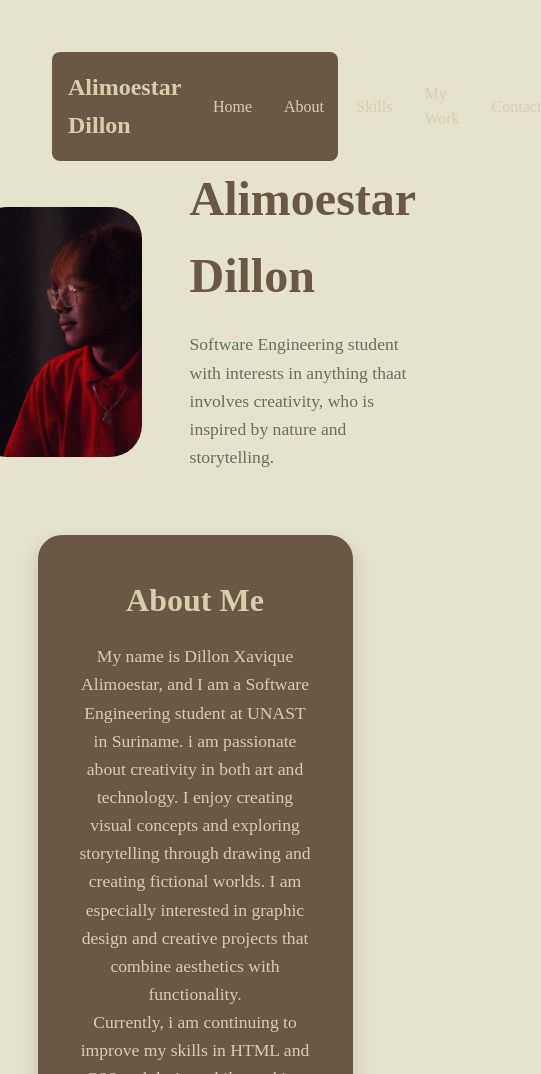
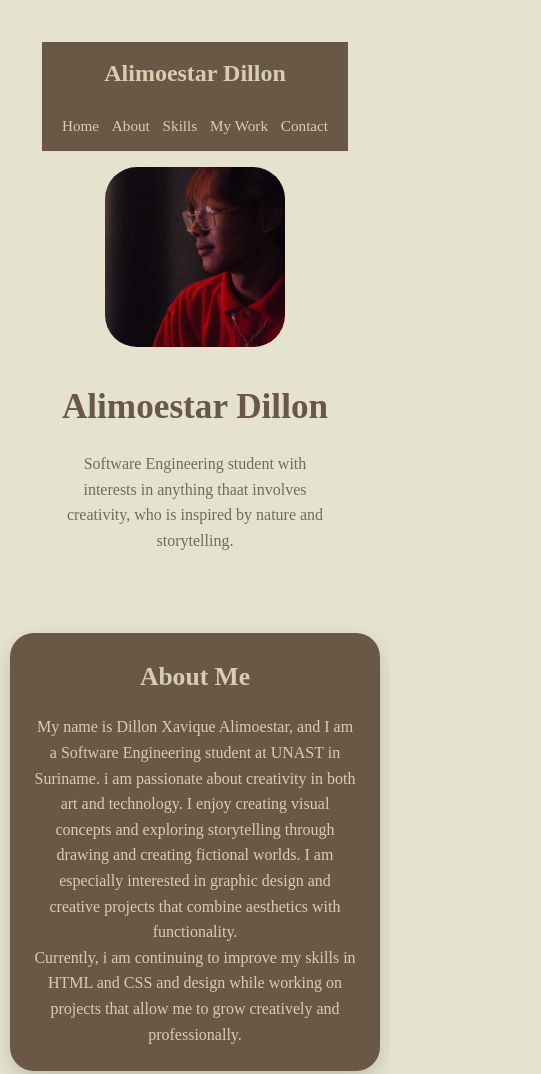
Before and after one commit to Xavieque/Alimoestar-Dillon-Portfolio, a plain HTML site: page index.html in a window 390 px wide. Shown: the top 1074 px of the page, 541 px wide, since content can reach past the window. Drawn offline with Linux system fonts and the light colour scheme.

Commit message:
Refactor CSS styles for improved layout and design

```diff
--- a/css/main.css
+++ b/css/main.css
@@ -205,39 +205,85 @@ section p{
 @media (max-width: 768px){
 
   body{
-    padding:20px;
+    padding: 10px;
   }
 
-  h1{
-    font-size:2.2rem;
+  nav{
+    padding: 12px;
+    width: 100%;
+    border-radius: 0;
   }
 
-  .project-card{
-    flex-direction: column;
-    text-align:center;
-
-    padding:1.5rem;
-    gap:1.5rem;
+  nav ul{
+    flex-wrap: wrap;
+    justify-content: center;
+    gap: 0.8rem;
   }
 
-  .project-card img{
-    width:100%;
-    height:auto;
+  .logo{
+    width: 100%;
+    text-align: center;
+    margin-right: 0;
+    margin-bottom: 0.5rem;
   }
 
-  .project-info h2{
-    font-size:1.6rem;
+  nav a{
+    font-size: 0.95rem;
   }
 
-  .project-info p{
-    font-size:1rem;
+  .hero{
+    flex-direction: column;
+    text-align: center;
+    gap: 2rem;
+    padding: 1rem;
   }
 
+  .hero img{
+    width: 180px;
+    height: 180px;
+    margin-top: 0;
+  }
+
+  .hero-text{
+    width: 100%;
+  }
+
+  .hero-text h1{
+    font-size: 2.2rem;
+  }
+
+  .hero-text p{
+    font-size: 1rem;
+  }
+
+  section{
+    width: 100%;
+    padding: 1.5rem;
+  }
+
+  section h2{
+    font-size: 1.6rem;
+  }
+
+  section p{
+    font-size: 1rem;
+  }
+
+  #skills ul{
+    gap: 0.7rem;
+  }
+
+  #skills li{
+    font-size: 0.9rem;
+  }
+
+  .work-btn,
+  .contact-btn,
   .back-button{
-    display:flex;
-    justify-content:center;
-    width:100%;
-    max-width:none;
+    width: 100%;
+    justify-content: center;
+    text-align: center;
   }
 
 }
+}
```
